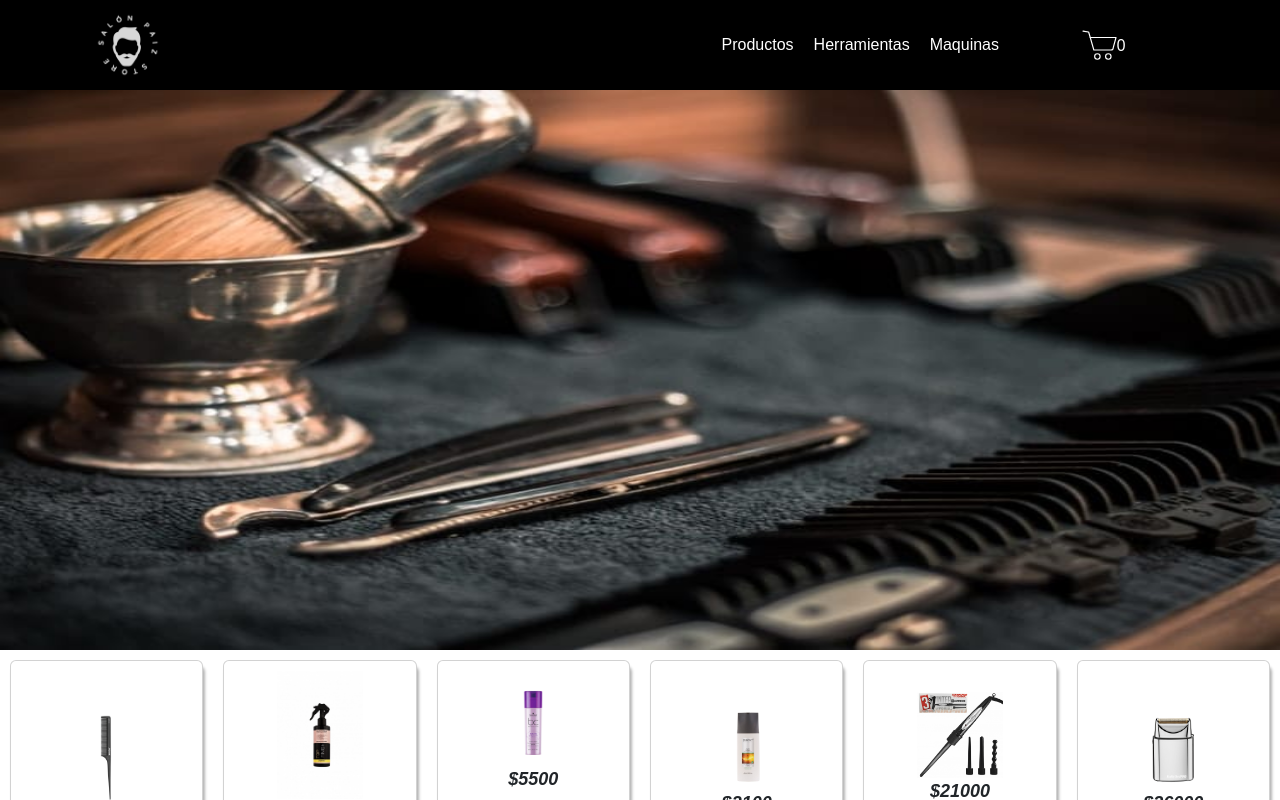
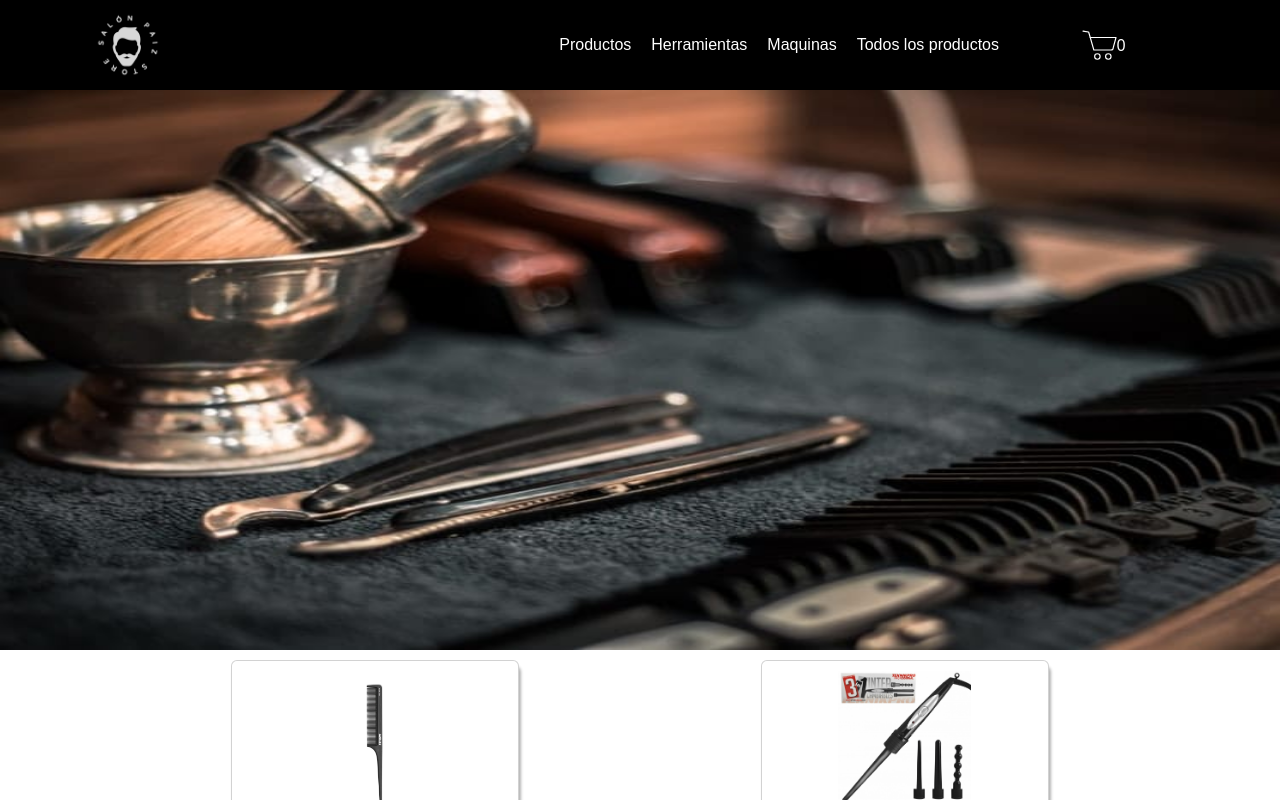
Before and after one commit to EugeGonzalez/PreEntrega-Gonzalez, a React (Create React App) app in the folder appboth/: page /productos/herramientas in a window 1280 px wide. Shown: the top 800 px of the page. Built offline with nearby package versions, Linux system fonts and the light colour scheme.

Commit message:
filtro en categoria

```diff
--- a/appboth/src/components/ItemsListContainer.js
+++ b/appboth/src/components/ItemsListContainer.js
@@ -1,12 +1,12 @@
 import { useEffect, useState } from "react"
 import ItemList from "./ItemList"
-
+import { useParams } from "react-router-dom"
 const ItemListContainer = () => {
     const [productos,setProductos] = useState([])
+    const {categoria}= useParams()
 
     useEffect(() => {
         const pedido = fetch('../productos.json')
-
         pedido
         .then((respuesta) => {
             const productos = respuesta.json()
@@ -14,15 +14,17 @@ const ItemListContainer = () => {
 
         })
         .then((productos) => {
-
-            setProductos(productos)
-
+            if(categoria){
+                setProductos(productos.filter((prod)=> prod.categoria === categoria))
+            }else{
+                setProductos(productos)
+            }
         })
         .catch((error) => {
             console.log(error)
         })
 
-    }, [])
+    }, [categoria])
 
 
 
--- a/appboth/src/components/NavBar.js
+++ b/appboth/src/components/NavBar.js
@@ -27,6 +27,9 @@ const NavBar = () => {
                 <li className="nav-item">
                     <NavLink to='/productos/maquinas' className="nav-link active" aria-current="page" >Maquinas</NavLink >
                 </li>
+                <li className="nav-item">
+                    <NavLink to='/' className="nav-link active" aria-current="page" >Todos los productos</NavLink >
+                </li>
             </ul>
 
             </nav>
```
